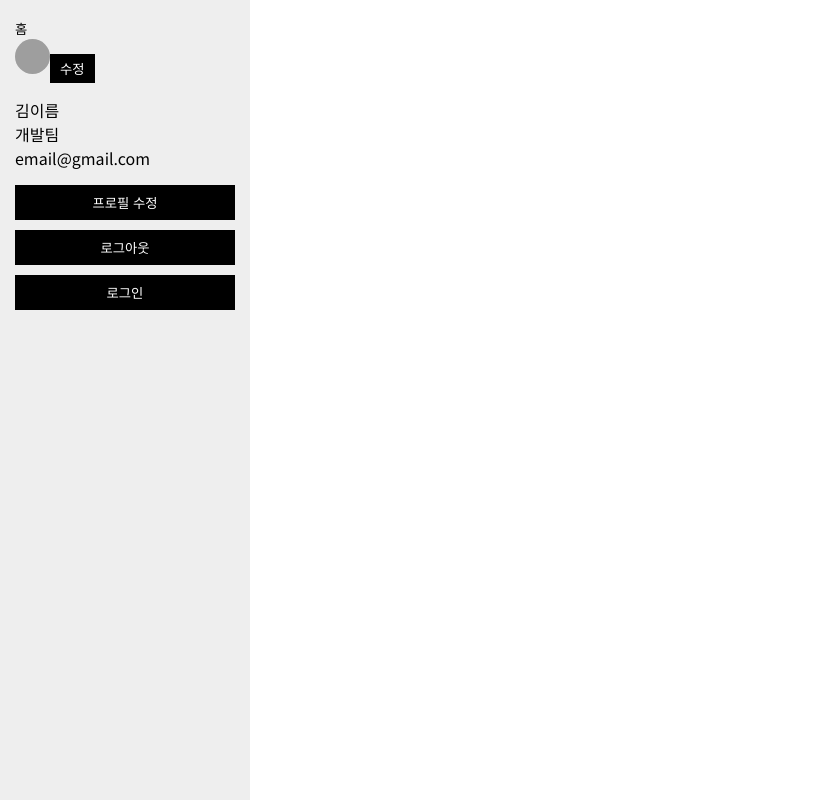
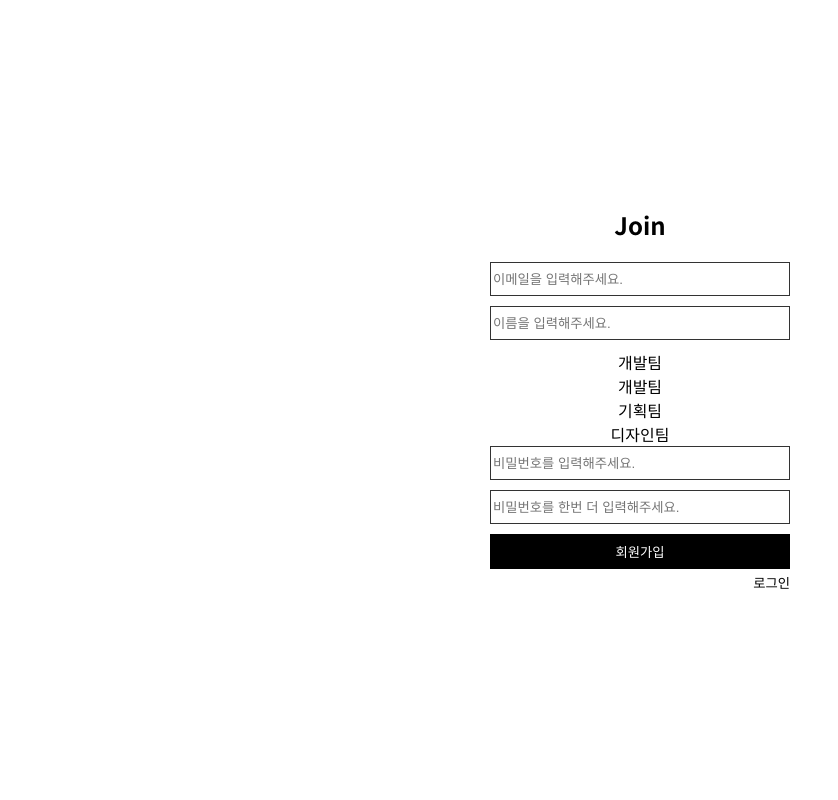
Before and after one commit to wknowpark797/vue2-basic-custom, a Vue app in the folder vue2-basic-custom/: page /join in a window 1280 px wide. Shown: the whole page, without its empty margins (0-838 px from the left). Built offline with nearby package versions, Linux system fonts and the light colour scheme; grey boxes are pictures that could not be loaded.

Commit message:
회원가입 페이지 추가

```diff
--- a/vue2-basic-custom/src/router/index.js
+++ b/vue2-basic-custom/src/router/index.js
@@ -13,21 +13,29 @@ const router = new VueRouter({
         {
             path: '/main',
             name: 'main',
-            component: () => import(/* webpackChunkName: 'main' */ '../views/MainComp')
+            component: () => import(/* webpackChunkName: 'main' */ '@/views/MainComp')
         },
         {
             path: '/detail/:seq',
             name: 'detail',
-            component: () => import(/* webpackChunkName: 'detail' */ '../views/DetailComp')
+            component: () => import(/* webpackChunkName: 'detail' */ '@/views/DetailComp')
         },
         {
             path: '/login',
             name: 'login',
-            component: () => import(/* webpackChunkName: 'login' */ '../views/LoginComp'),
+            component: () => import(/* webpackChunkName: 'login' */ '@/views/LoginComp'),
             meta: {
                 layout: 'FlatLayout'
             }
         },
+        {
+            path: '/join',
+            name: 'join',
+            component: () => import(/* webpackChunkName: 'join' */ '@/views/JoinComp'),
+            meta: {
+                layout: 'FlatLayout'
+            }
+        }
     ]
 })
 
--- /dev/null
+++ b/vue2-basic-custom/src/views/JoinComp.vue
@@ -0,0 +1,111 @@
+<!--
+    [ Join Component ]
+ -->
+
+<template>
+    <div class="join-wrap">
+        <div class="inner-join">
+
+            <h2>Join</h2>
+
+            <!-- 이메일 -->
+            <div class="input-wrap">
+                <InputComp
+                    v-model="inputParams.email"
+                    :placeholder="'이메일을 입력해주세요.'" />
+            </div>
+
+            <!-- 이름 -->
+            <div class="input-wrap">
+                <InputComp
+                    v-model="inputParams.name"
+                    :placeholder="'이름을 입력해주세요.'" />
+            </div>
+
+            <!-- 부서 -->
+            <div class="dropdown-wrap">
+                <DropdownComp
+                    v-model="inputParams.department"
+                    :options="departmentOptions" />
+            </div>
+
+            <!-- 비밀번호 -->
+            <div class="input-wrap">
+                <InputComp
+                    v-model="inputParams.password"
+                    :placeholder="'비밀번호를 입력해주세요.'" />
+            </div>
+
+            <!-- 비밀번호 확인 -->
+            <div class="input-wrap">
+                <InputComp
+                    v-model="inputParams.passwordConfirm"
+                    :placeholder="'비밀번호를 한번 더 입력해주세요.'" />
+            </div>
+
+            <div class="btn-wrap">
+                <ButtonComp class="btn-join">
+                    회원가입
+                </ButtonComp>
+                <ButtonComp
+                    class="btn-login"
+                    :color="'black'"
+                    :textButton="true"
+                    @click="$router.push('/login')">
+                    로그인
+                </ButtonComp>
+            </div>
+
+        </div>
+    </div>
+</template>
+
+<script>
+    export default {
+        name: 'JoinComp',
+        data() {
+            return {
+                inputParams: {
+                    email: '',
+                    name: '',
+                    department: '1',
+                    password: '',
+                    passwordConfirm: ''
+                },
+                departmentOptions: [
+                    { text: '개발팀', value: '1' },
+                    { text: '기획팀', value: '2' },
+                    { text: '디자인팀', value: '3' }
+                ]
+            }
+        },
+        methods: {
+
+        }
+    }
+</script>
+
+<style lang="scss" scoped>
+    .join-wrap {
+        height: 100vh;
+        display: flex;
+        align-items: center;
+        justify-content: center;
+        .inner-join {
+            width: 300px;
+            text-align: center;
+            h2 {
+                margin-bottom: 20px;
+            }
+            .input-wrap {
+                margin-bottom: 10px;
+            }
+            .btn-wrap {
+                text-align: right;
+                .btn-join {
+                    width: 100%;
+                }
+            }
+        }
+    }
+</style>
--- a/vue2-basic-custom/src/views/LoginComp.vue
+++ b/vue2-basic-custom/src/views/LoginComp.vue
@@ -12,14 +12,14 @@
             <div class="input-wrap">
                 <InputComp
                     v-model="inputParams.email"
-                    :placeholder="'내용 입력'" />
+                    :placeholder="'이메일을 입력해주세요.'" />
             </div>
 
             <!-- 비밀번호 -->
             <div class="input-wrap">
                 <InputComp
                     v-model="inputParams.password"
-                    :placeholder="'내용 입력'" />
+                    :placeholder="'비밀번호를 입력해주세요.'" />
             </div>
 
             <div class="btn-wrap">
@@ -27,9 +27,10 @@
                     로그인
                 </ButtonComp>
                 <ButtonComp
-                    class="btn-signup"
+                    class="btn-join"
                     :color="'black'"
-                    :textButton="true">
+                    :textButton="true"
+                    @click="$router.push('/join')">
                     회원가입
                 </ButtonComp>
             </div>
```
